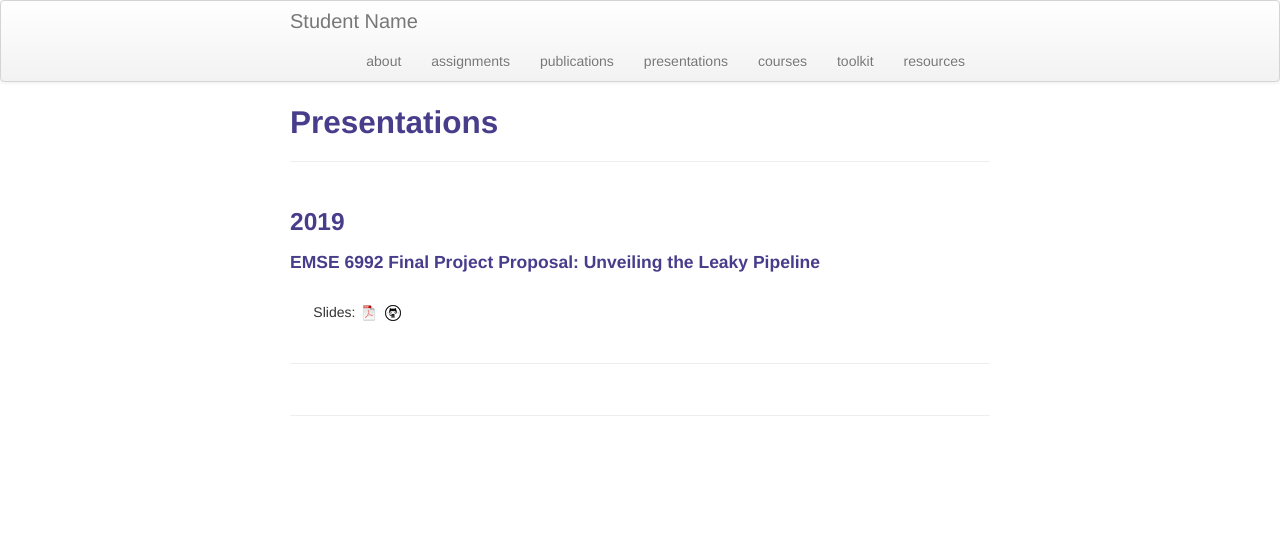
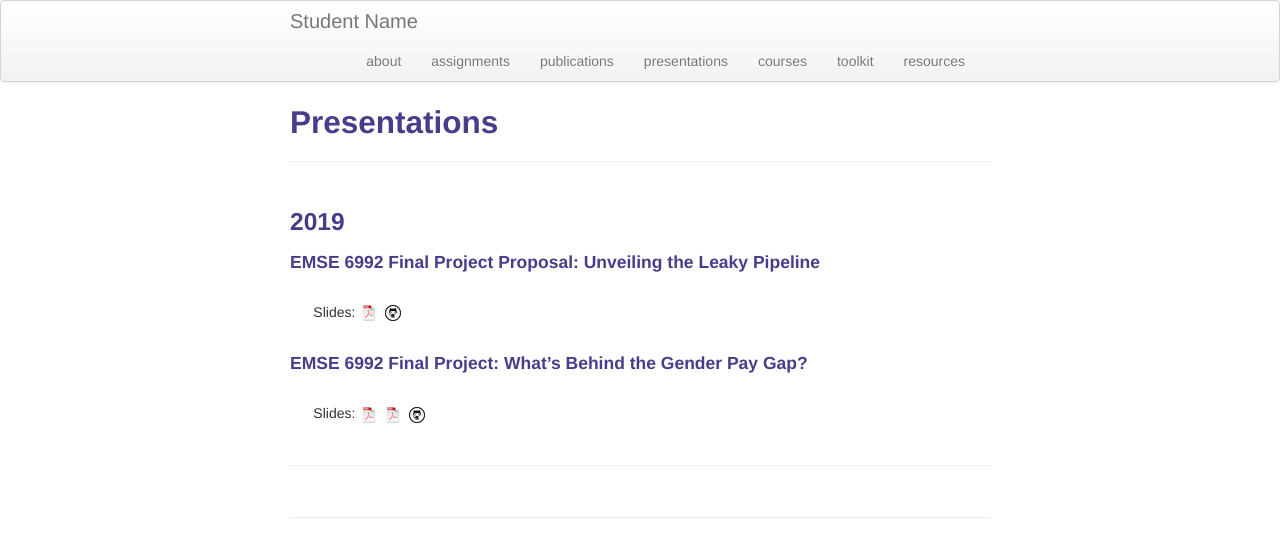
Before and after one commit to alsilbert/alsilbert.github.io, a Jekyll site: the page built from pages/presentations.md, in a window 1280 px wide. Shown: the top 557 px of the page. Built offline with Jekyll 4.4.1, drawn with Linux system fonts in a browser that asks for light colours.

Commit message:
Update presentations.md

```diff
--- a/pages/presentations.md
+++ b/pages/presentations.md
@@ -13,4 +13,11 @@ description: Student's Presentations in Data Analytics
 [![github](icons16/github-icon.png)](https://alsilbert.github.io/Assignments)<br/>
 &nbsp; &nbsp; &nbsp;
 
+#### EMSE 6992 Final Project: What’s Behind the Gender Pay Gap?
+<br/>&nbsp; &nbsp; &nbsp; Slides:
+[![pdf document](icons16/pdf-icon.png)]()
+[![pdf presentation](icons16/pdf-icon.png)]()
+[![github](icons16/github-icon.png)]()<br/>
+&nbsp; &nbsp; &nbsp;
+
 ---
```
